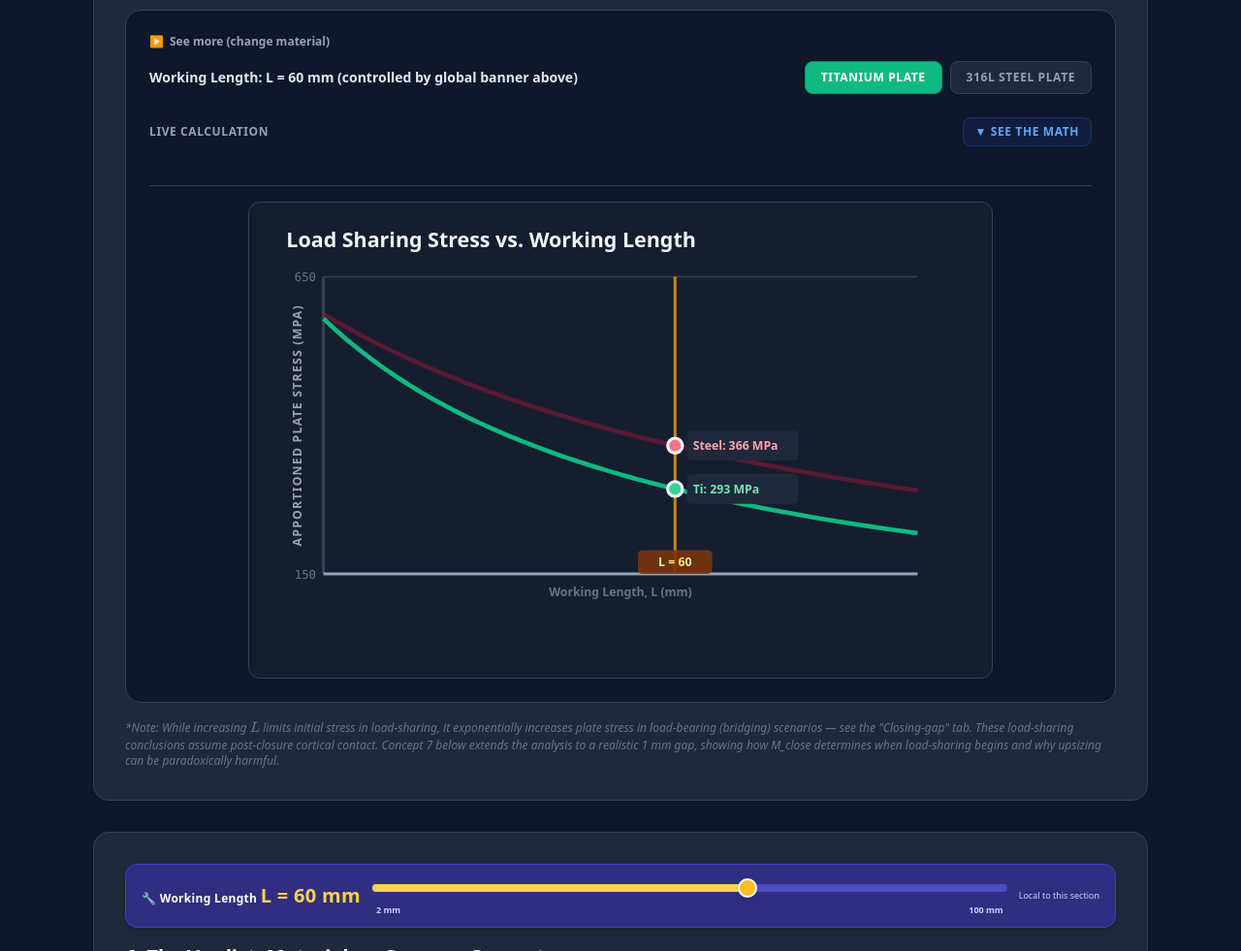
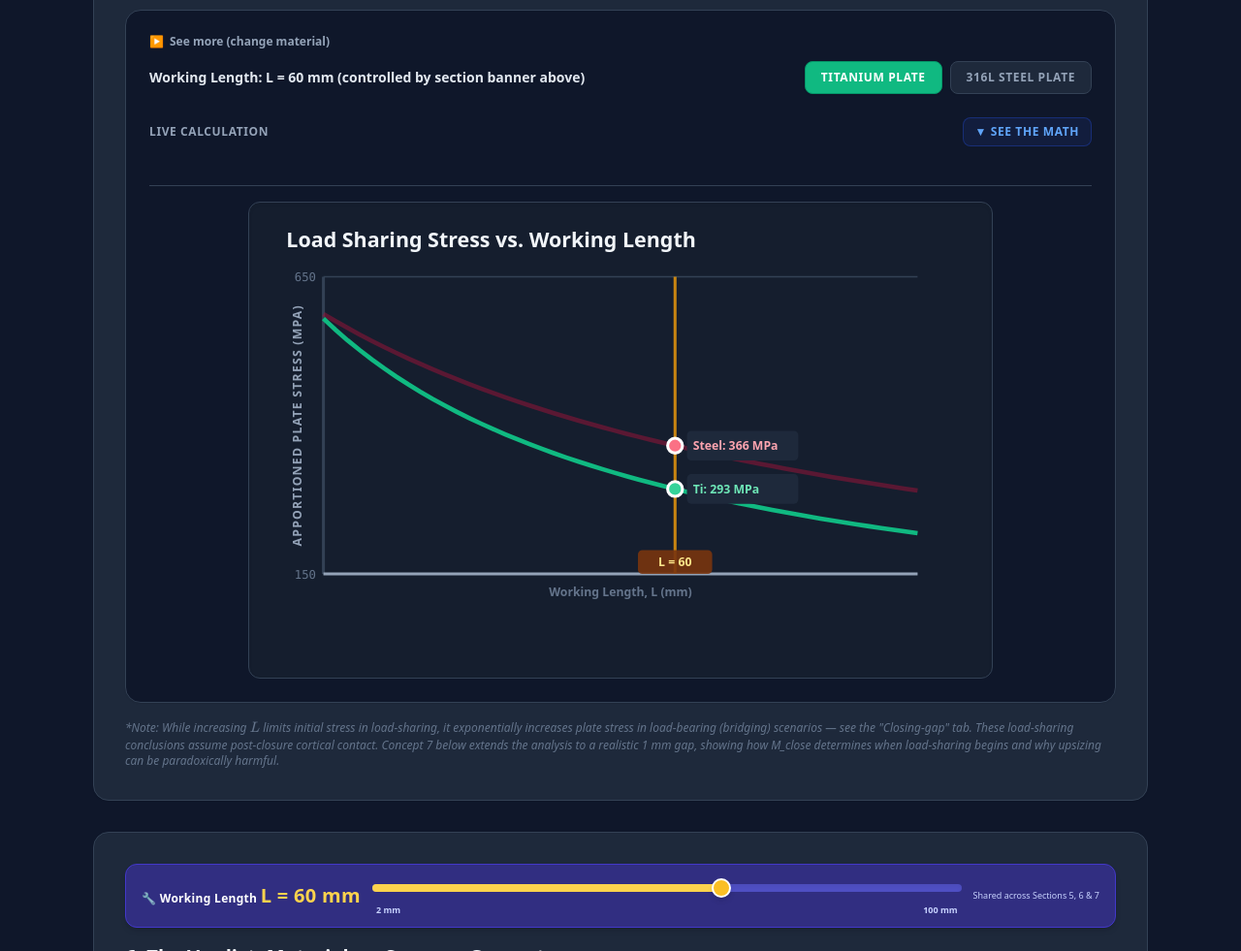
Before and after one commit to chnikola-wq/osteo-clean-DO-NOT-DELETE, a React (Vite) app: page / in a window 1280 px wide. Shown: the part 7042-8023 px from the top of the page at 97% size. Built offline with nearby package versions, Linux system fonts and the light colour scheme.

Commit message:
fix(WLBanner): clarify scope label as shared across Sections 5/6/7
Agent-Logs-Url: https://github.com/chnikola-wq/osteo-clean-DO-NOT-DELETE/sessions/0d82d822-f2d5-4772-b401-67ec09f9673e

Co-authored-by: chnikola-wq <242059875+chnikola-wq@users.noreply.github.com>

```diff
--- a/src/main.jsx
+++ b/src/main.jsx
@@ -1211,7 +1211,7 @@ if (typeof window !== 'undefined') {
                         <div className="flex flex-col sm:flex-row justify-between items-center mb-4 gap-4">
                             <label className="text-sm font-bold text-slate-700 dark:text-slate-200">
                                 {isControlled
-                                    ? `Working Length: L = ${wlValue} mm (controlled by global banner above)`
+                                    ? `Working Length: L = ${wlValue} mm (controlled by section banner above)`
                                     : 'Set Plate Working Length (L)'}
                             </label>
                             <div className="flex space-x-2">
@@ -1686,7 +1686,7 @@ if (typeof window !== 'undefined') {
                         </div>
                     </div>
                     <div className="flex-shrink-0 text-[9px] text-indigo-200 font-medium text-right whitespace-nowrap">
-                        Local to this section
+                        Shared across Sections 5, 6 &amp; 7
                     </div>
                 </div>
             );
```
